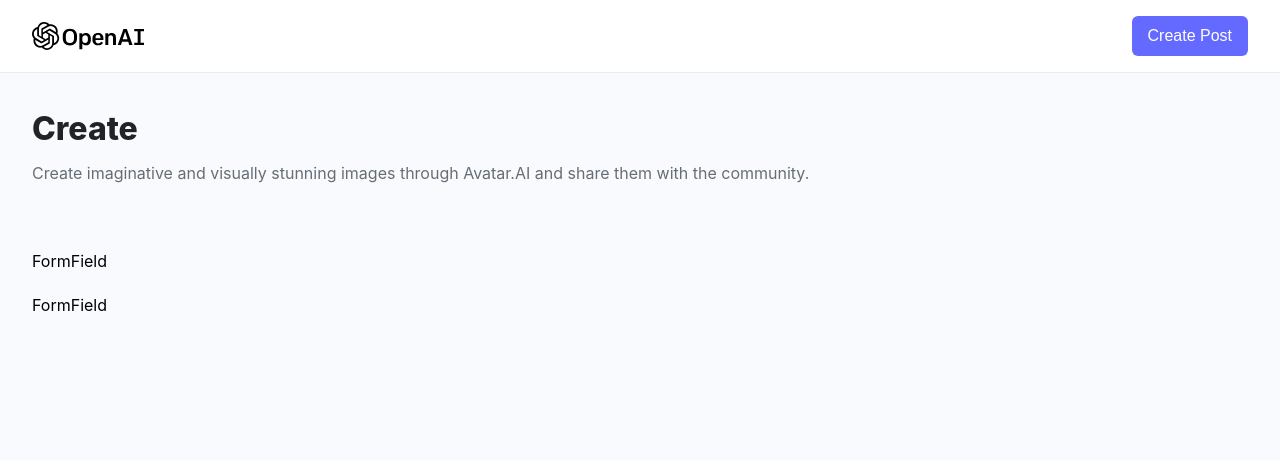
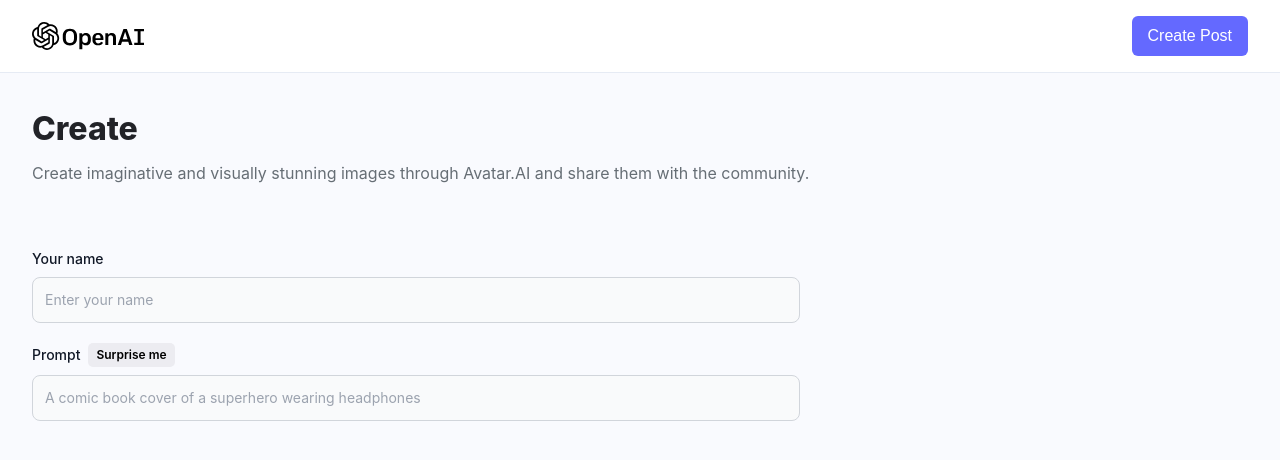
Before and after one commit to narendra632/Avatar-MERN, a React (Vite) app in the folder client/: page /create-post in a window 1280 px wide. Shown: the top 460 px of the page. Built offline with nearby package versions, Linux system fonts and the light colour scheme; a web font is replaced by a local one.

Commit message:
style: formfield component design

```diff
--- a/client/src/components/FormField.jsx
+++ b/client/src/components/FormField.jsx
@@ -1,8 +1,32 @@
 import React from 'react'
 
-const FormField = () => {
+const FormField = ({ labelName, type, name, placeholder, value, handleChange, isSurpriseMe, handleSurpriseMe }) => {
   return (
-    <div>FormField</div>
+    <div>
+      <div className='flex items-center gap-2 mb-2'>
+        <label htmlFor={name} className='block text-sm font-medium text-gray-900'>
+          {labelName}
+        </label>
+        {isSurpriseMe && (
+          <button
+            type='button'
+            className='font-semibold text-xs bg-[#ECECF1] py-1 px-2 rounded-[5px] text-black'
+            onClick={handleSurpriseMe}
+          >
+            Surprise me
+          </button>
+        )}
+      </div>
+      <input
+        type={type}
+        id={name}
+        name={name}
+        placeholder={placeholder}
+        value={value}
+        onChange={handleChange}
+        required
+        className='bg-gray-50 border border-gray-300 text-gray-900 text-sm rounded-lg focus:ring-[#4649ff] focus:border-[#4649ff] outline-none block w-full p-3' />
+    </div>
   )
 }
 
```
